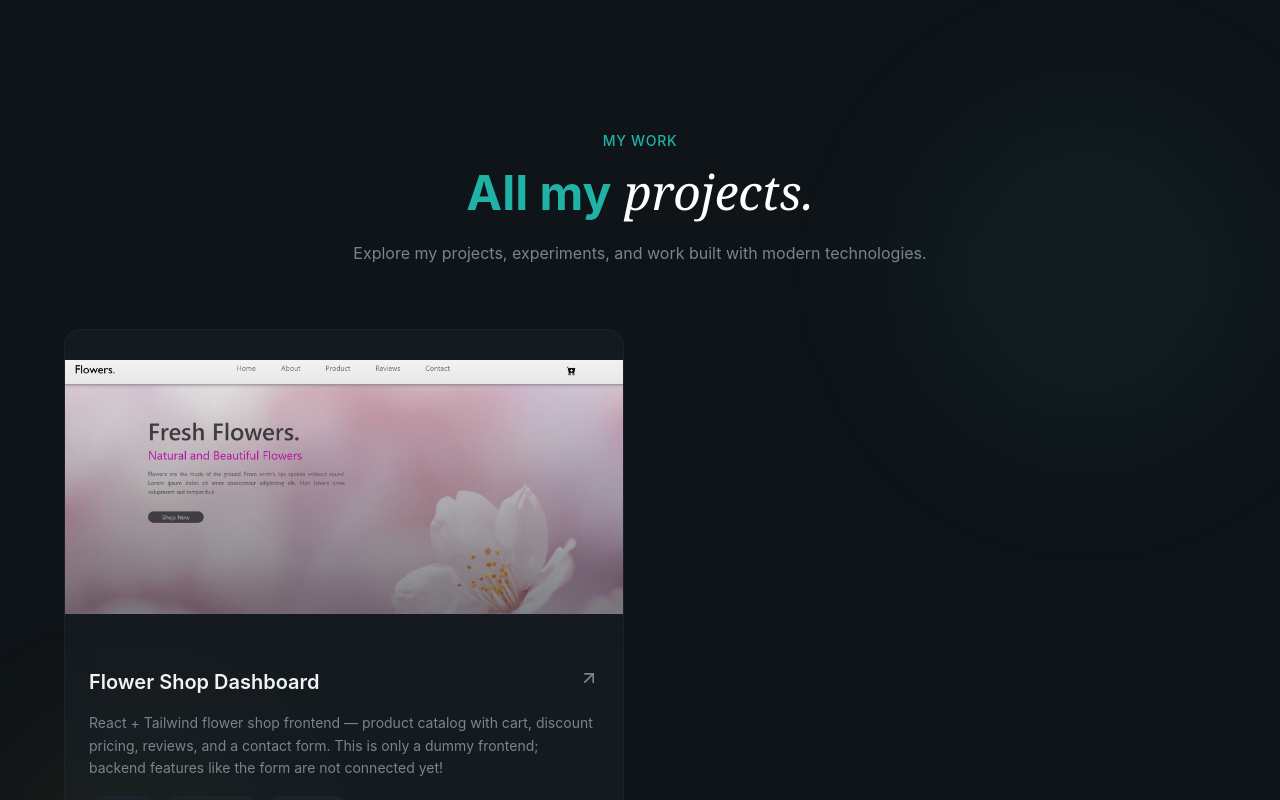
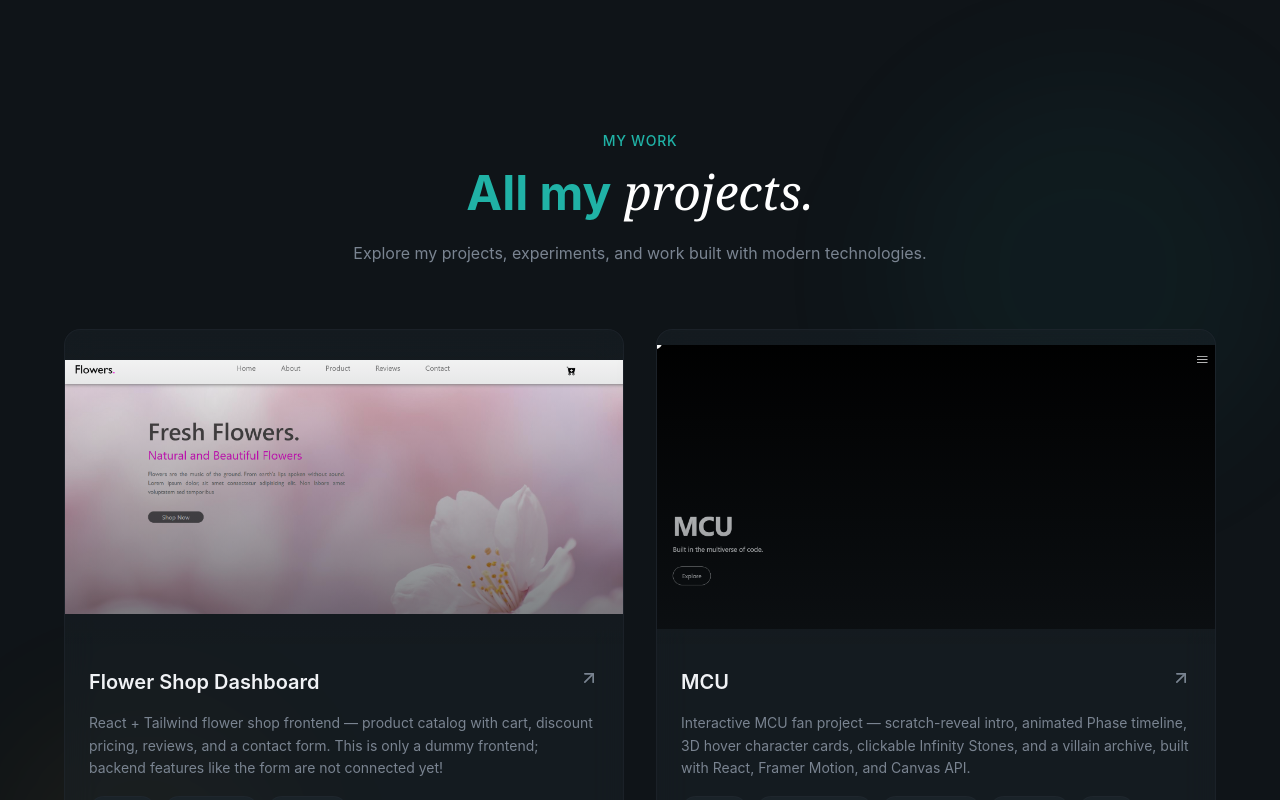
Before and after one commit to Dhruv-Poddar-07/Portfolio, a React (Vite) app: page /projects in a window 1280 px wide. Shown: the top 800 px of the page. Built offline with nearby package versions, Linux system fonts and the light colour scheme.

Commit message:
add MCU project

```diff
--- a/src/Data/projectsData.js
+++ b/src/Data/projectsData.js
@@ -49,6 +49,14 @@ export const projects = [
     link: "https://flower-shop-by-dhruv.vercel.app/",
     github: "https://github.com/Dhruv-Poddar-07/Flower-Shop",
   },
+  {
+    title: "MCU",
+    description: "Interactive MCU fan project — scratch-reveal intro, animated Phase timeline, 3D hover character cards, clickable Infinity Stones, and a villain archive, built with React, Framer Motion, and Canvas API.",
+    image: "/projects/MCU.png",
+    tags: ["React", "Framer Motion", "Canvas API", "Tailwind", "Vite"],
+    link: "https://fun-mcu-project.vercel.app",
+    github: "https://github.com/Dhruv-Poddar-07/Fun-MCU-project",
+  }
 
   // ============================================================
   // EXAMPLE — COPY THIS FORMAT FOR FUTURE PROJECTS
```
Also changed, not shown: public/projects/MCU.png (added).
